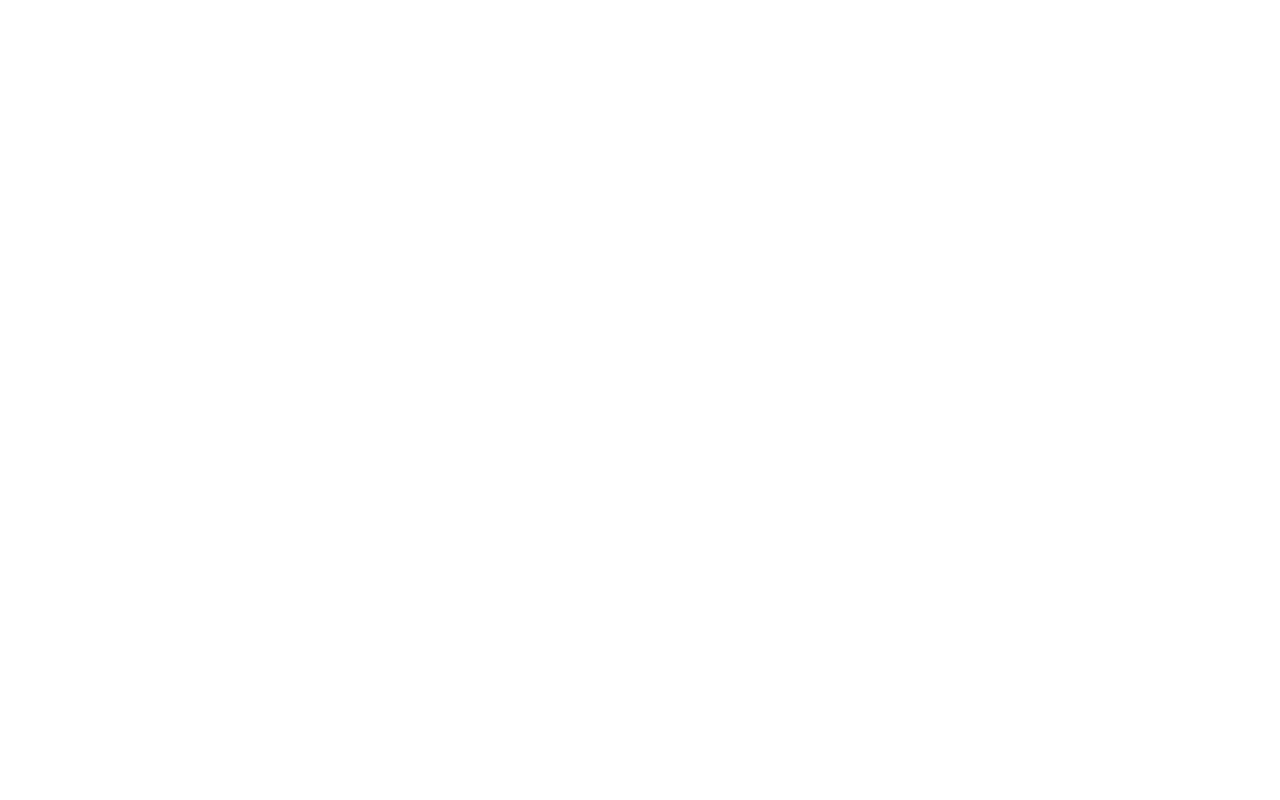
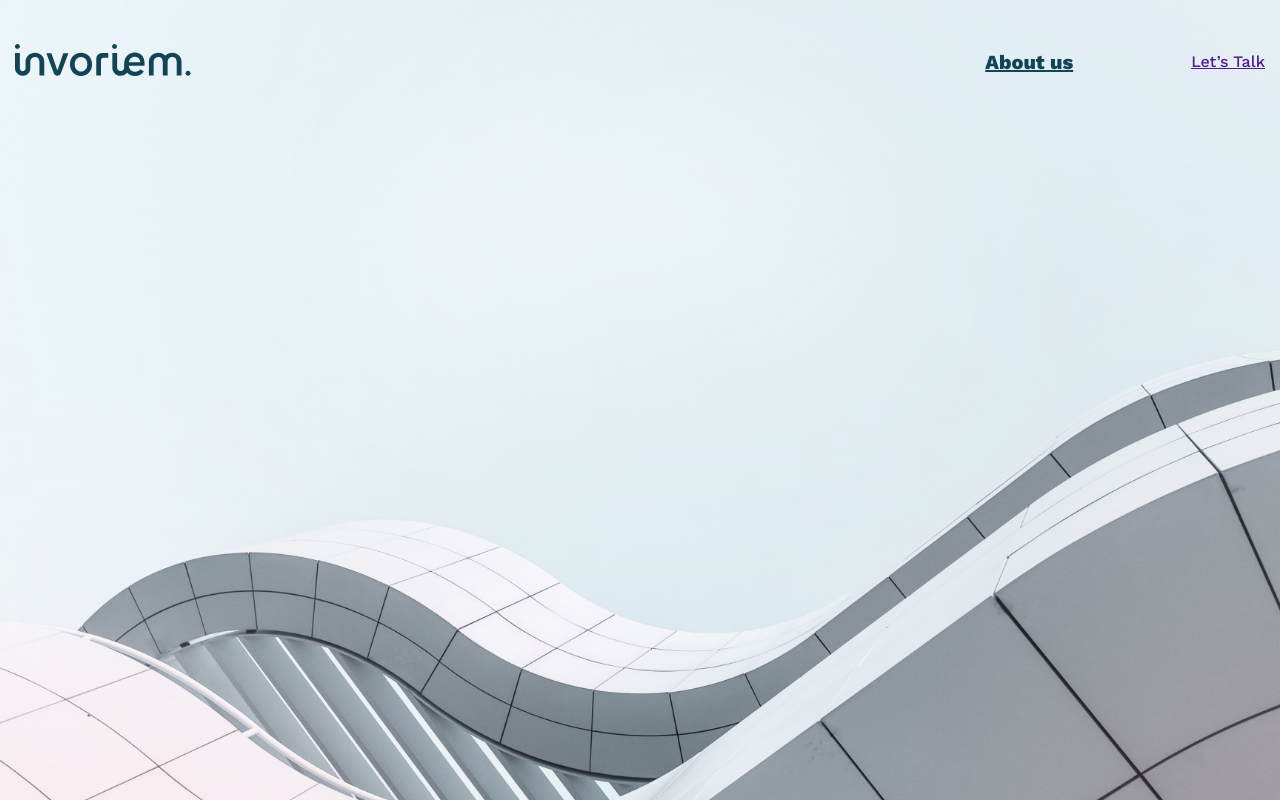
Before and after one commit to eart4/invoriem, a plain HTML site: page index.html in a window 1280 px wide. Drawn offline with nearby package versions, Linux system fonts and the light colour scheme.

Commit message:
create: created nav

```diff
--- a/index.html
+++ b/index.html
@@ -10,7 +10,23 @@
 </head>
 <body>
 
+    <header class="header">
+        <div class="container">
+            <div class="header__top">
+                <nav class="nav">
+                    <a href="#!" class="nav__logo"><img src="./images/logo.svg" alt=""></a>
 
+
+
+                    <ul class="nav__list">
+                        <li><a class="link" href="">About us</a></li>
+                        <li><a class="btn" href="">Let’s Talk</a></li>
+                    </ul>
+                </nav>
+
+            </div>
+        </div>
+    </header>
 
     <script src="./main.js"></script>
 </body>
--- a/main.css
+++ b/main.css
@@ -1,4 +1,46 @@
-html{
-    height: 100%;
-    overflow: hidden;
+@import url(https://fonts.googleapis.com/css?family=Work+Sans:100,200,300,regular,500,600,700,800,900,100italic,200italic,300italic,italic,500italic,600italic,700italic,800italic,900italic);
+
+body{
+
+    font-family: 'Work Sans', sans-serif;
+    font-weight: 500;
 }
+
+.container {
+    max-width: 1750px;
+    padding: 0 15px;
+    margin: 0 auto;
+}
+.btn {
+}
+
+
+.header {
+    background-image: url(./images/header-bg.jpg);
+    background-repeat: no-repeat;
+    background-size: cover;
+    height: 100vh;
+    background-position: center;
+}
+
+.header__top {
+    padding-top: 44px;
+    padding-bottom: 44px;
+}
+.nav {
+    display: flex;
+    justify-content: space-between;
+}
+
+.nav__list {
+    display: flex;
+
+    align-items: center;
+    column-gap: 118px;
+}
+.link {
+    color: #114455;
+    font-size: 20px;
+    font-weight: 800;
+    trans
+}
```
Also changed, not shown: images/header-bg.jpg (added), images/logo.svg (added).
